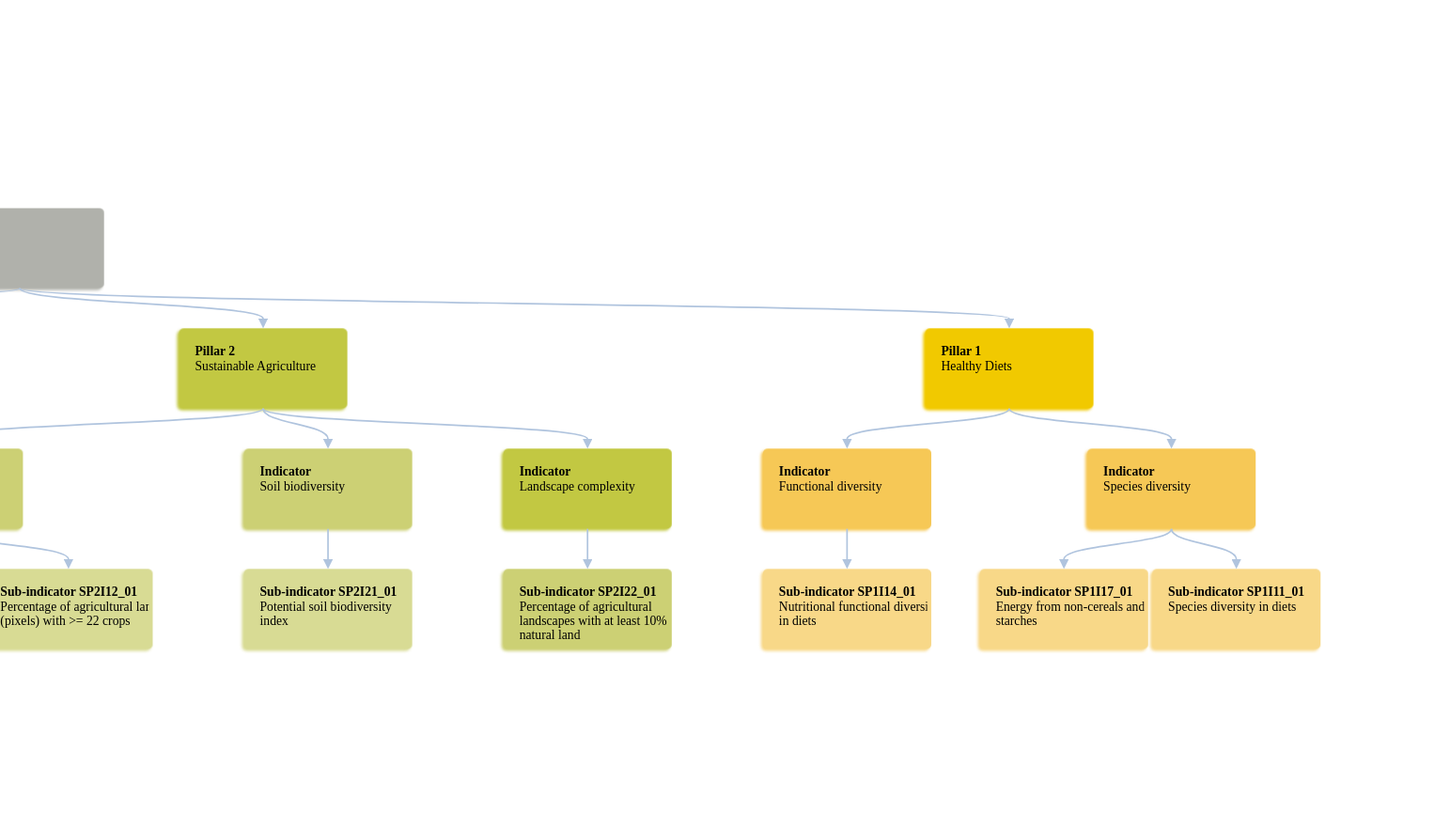
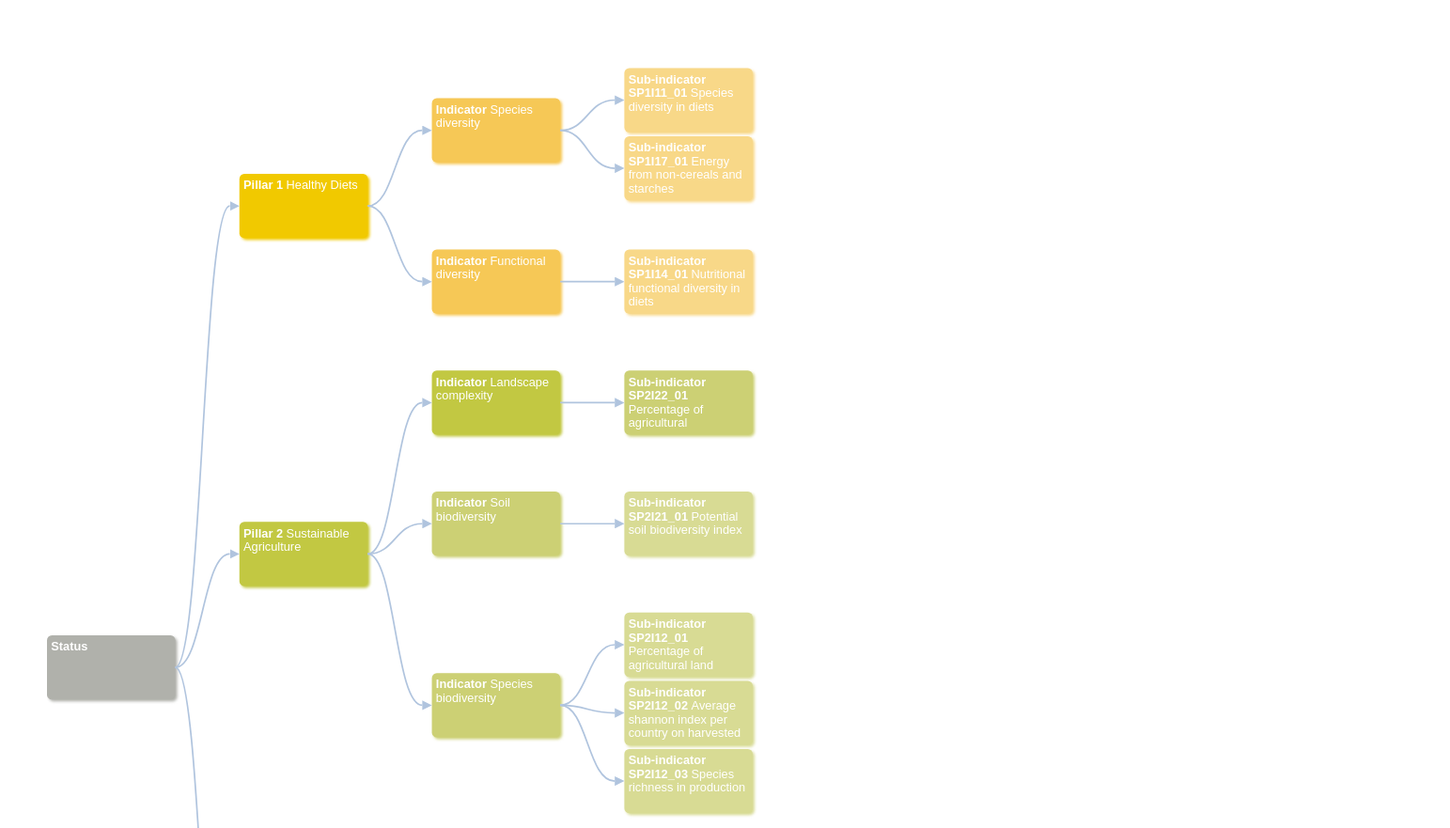
Before and after one commit to marieALaporte/ABDI-tree-diagram, a plain HTML site: page index.html in a window 1280 px wide. Shown: the top 881 px of the page at 94% size, 1543 px wide, since content can reach past the window. Drawn offline with nearby package versions, Linux system fonts and the light colour scheme.

Commit message:
Revert "verticcal diagram"
This reverts commit f24cdda449b23e827e37d54cfc40883394c6efea.

```diff
--- a/tree-boxes.css
+++ b/tree-boxes.css
@@ -118,15 +118,3 @@ p {
 a.exchangeName {
 	color: orange;
 }
-
-.verticaltext {
-    transform: rotate(-90deg);
-    transform-origin: right, top;
-    -ms-transform: rotate(-90deg);
-    -ms-transform-origin:right, top;
-    -webkit-transform: rotate(-90deg);
-    -webkit-transform-origin:right, top;
-    position: absolute;
-	left: -40px;
-	top: 40px;
-}
--- a/tree-boxes.js
+++ b/tree-boxes.js
@@ -51,8 +51,8 @@ function treeBoxes(urlService, jsonData)
         width = 800 - margin.right - margin.left,
         height = 400 - margin.top - margin.bottom;
 
-    var rectNode = { width : 100, height : 210, textMargin : 5 }, //150 70
-        tooltip = { height : 180, width : 100, textMargin : 5 }; //150 60
+    var rectNode = { width : 160, height : 80, textMargin : 5 }, //150 70
+        tooltip = { width : 180, height : 100, textMargin : 5 }; //150 60
     var i = 0,
         duration = 750,
         root;
@@ -140,7 +140,7 @@ function treeBoxes(urlService, jsonData)
         .attr("viewBox", "0 0 1500 2000")
             .classed("svg-content-responsive", true)
         .attr('class', 'svgContainer')
-        .attr('transform', 'rotate(90 0 0)')
+        //.attr('transform', 'rotate(90 0 0)')
         .call(d3.behavior.zoom()
               //.scaleExtent([0.5, 1.5]) // Limit the zoom scale
               .on('zoom', zoomAndDrag));
@@ -241,12 +241,10 @@ function treeBoxes(urlService, jsonData)
                             : (rectNode.height - rectNode.textMargin * 2)
                 })
         .append('xhtml').html(function(d) {
-                    //return '<div style="width: '
-                    //return '<div style="writing-mode: sideways-lr;width: '
-                    return '<div class="verticaltext" style="'
-                            + 'height: ' + (rectNode.width - rectNode.textMargin * 2) + 'px; width: '
+                    return '<div style="width: '
+                            + (rectNode.width - rectNode.textMargin * 2) + 'px; height: '
                             + (rectNode.height - rectNode.textMargin * 2) + 'px;" class="node-text wordwrap">'
-                            + '<b>' + d.nodeName + ' </b><br />'
+                            + '<b>' + d.nodeName + ' </b>'
                             //+ '<b>Definition: </b>'
                             + d.definition
                             //+ '<b>Version: </b>' + d.version + '<br>'
```
